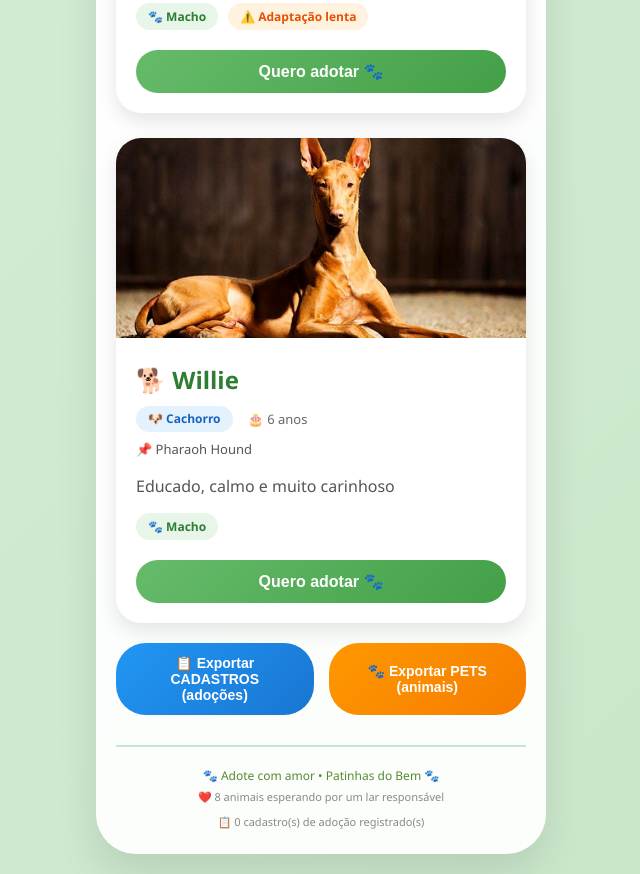
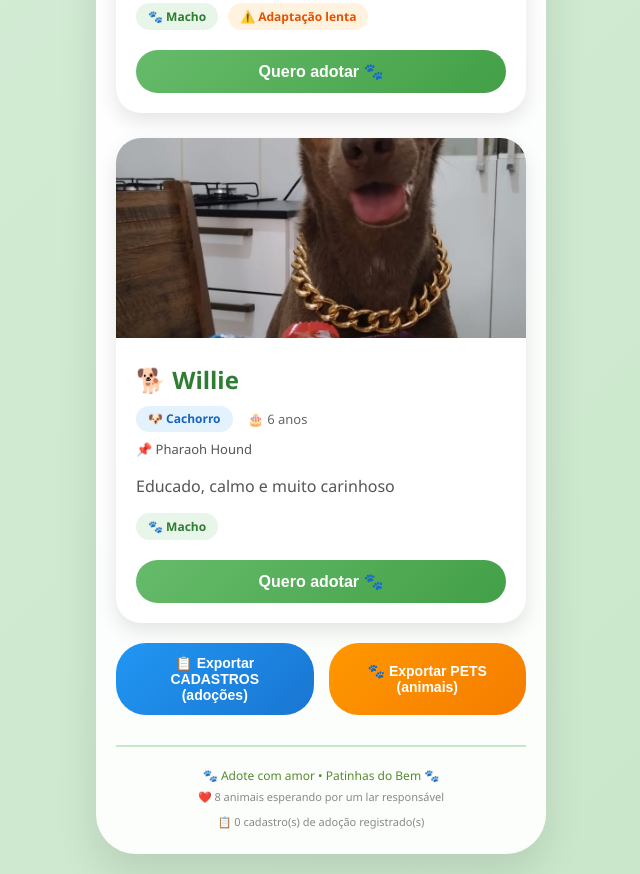
Before and after one commit to stestes181-vocacao/projeto_cdt_michelleandrade, a plain HTML site: page index.html in a window 1280 px wide. Shown: the part 3675-4549 px from the top of the page, without its empty margins (319-959 px from the left). Drawn offline with Linux system fonts and the light colour scheme.

Commit message:
Update image source for Willie in index.html

```diff
--- a/index.html
+++ b/index.html
@@ -151,7 +151,7 @@
 
       <!-- WILLIE -->
       <div class="card">
-        <img src="imagens]/WhatsApp Image 2026-05-16 at 17.53.05.jpeg" alt="Willie" onerror="this.src='https://placekitten.com/307/200'">
+        <img src="imagens]/IMG-20260518-WA0027(1).jpg" alt="Willie" onerror="this.src='https://placekitten.com/307/200'">
         <div class="card-content">
           <h2>🐕 Willie</h2>
           <div class="info-row">
```
